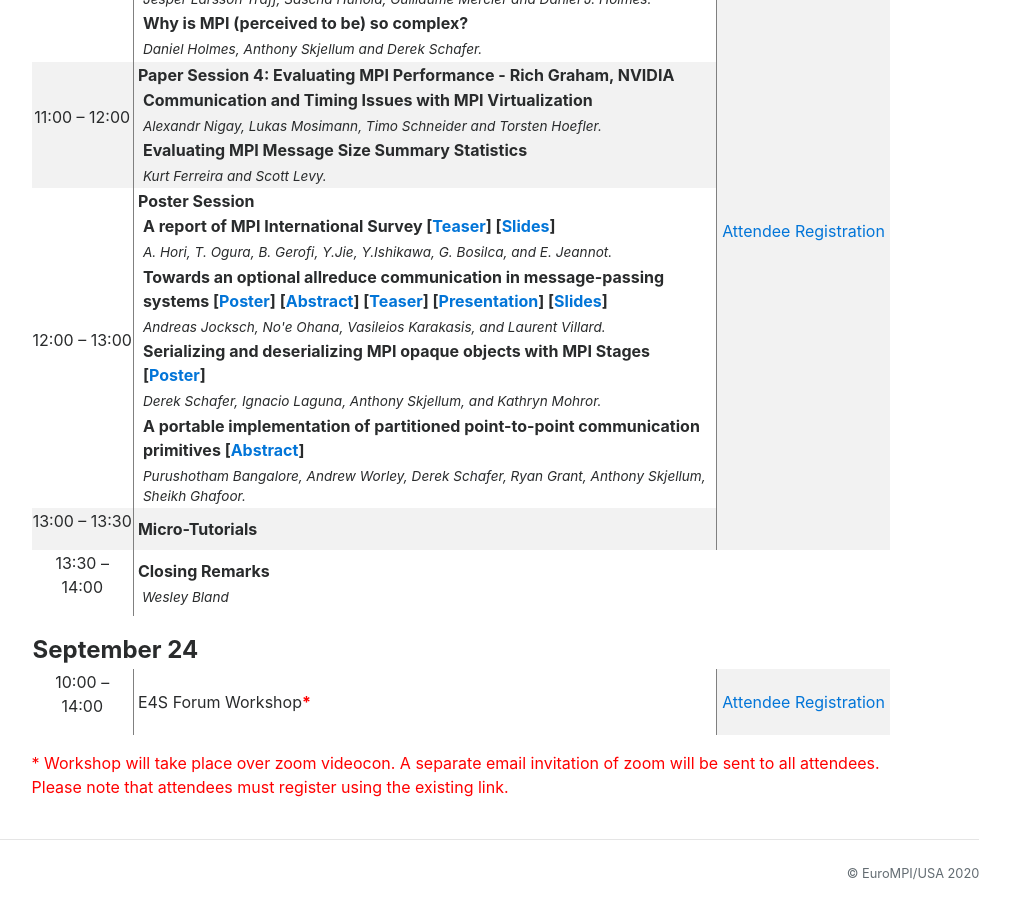
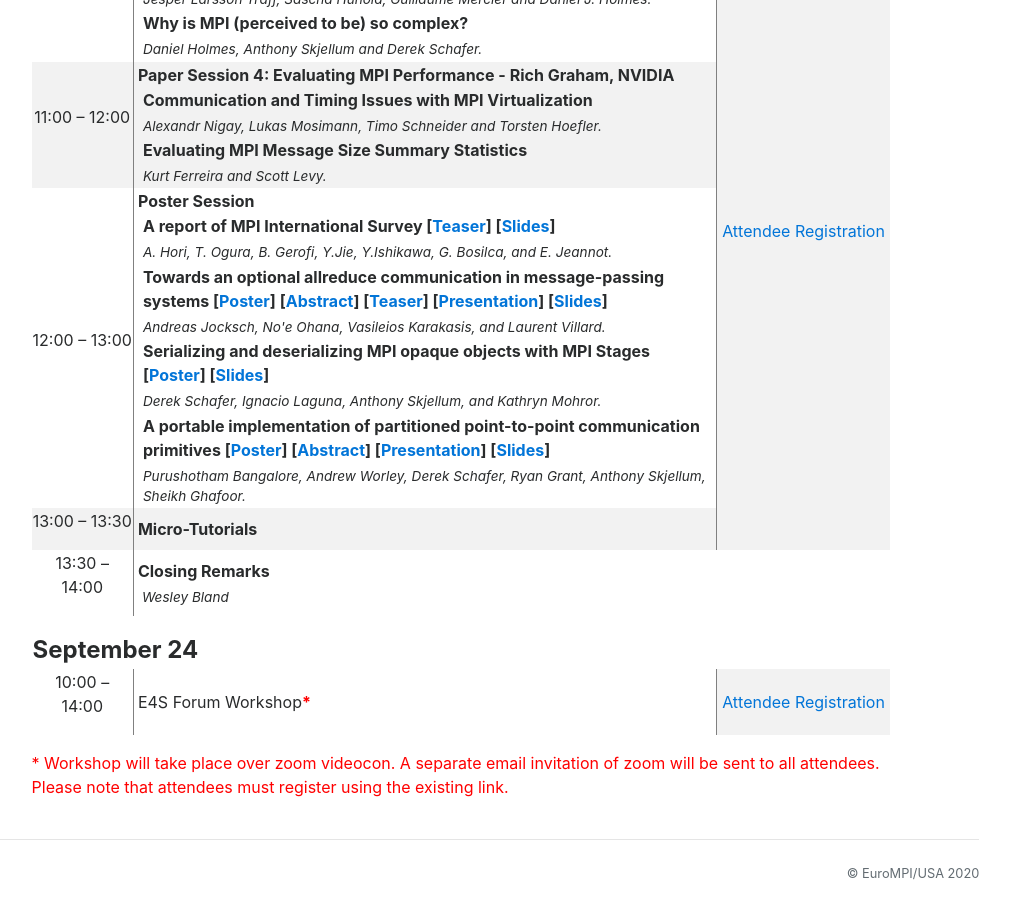
Before and after one commit to eurompi/eurompi.github.io, a Jekyll site: the page built from program.html, in a window 1280 px wide and 900 px high, scrolled down 1214 px. Shown: the whole window, without its empty margins (179-1189 px from the left). Built offline with Jekyll 4.4.1, drawn with Linux system fonts in a browser that asks for light colours; nearby versions of some CDN libraries.

Commit message:
Add additional posters information

```diff
--- a/program.html
+++ b/program.html
@@ -158,13 +158,13 @@
                 </tr>
                 <tr>
                   <td>
-                    <div style="font-weight:bold;padding-left:4px">Serializing and deserializing MPI opaque objects with MPI Stages [<a href="http://icl.utk.edu/~bosilca/eurompi20/poster_25_poster.pdf" target="_blank">Poster</a>]</div>
+                    <div style="font-weight:bold;padding-left:4px">Serializing and deserializing MPI opaque objects with MPI Stages [<a href="http://icl.utk.edu/~bosilca/eurompi20/poster_25_poster.pdf" target="_blank">Poster</a>] [<a href="./aasets/posters/EuroMPI2020-MPI-OpObjSer-Poster-Presentation.pdf" target="_blank">Slides</a>]</div>
                     <div style="padding-top:4px;padding-left:4px;font-size:0.85em;font-style:italic">Derek Schafer, Ignacio Laguna, Anthony Skjellum, and Kathryn Mohror.</div>
                   </td>
                 </tr>
                 <tr>
                   <td>
-                    <div style="font-weight:bold;padding-left:4px">A portable implementation of partitioned point-to-point communication primitives [<a href="http://icl.utk.edu/~bosilca/eurompi20/poster_26_abstract.pdf" target="_blank">Abstract</a>]</div>
+                    <div style="font-weight:bold;padding-left:4px">A portable implementation of partitioned point-to-point communication primitives [<a href="./aasets/posters/EuroMPI_2020_MPI-partComm-Poster.pdf" target="_blank">Poster</a>] [<a href="http://icl.utk.edu/~bosilca/eurompi20/poster_26_abstract.pdf" target="_blank">Abstract</a>] [<a href="https://www.dropbox.com/s/ypssbudxvn7ij6d/A%20Portable%20Implementation%20of%20Partitioned%20Point-to-Point%20Communication%20Primitives.pptx%20-%20Google%20Slides%20-%20Google%20Chrome%202020-09-17%2016-16-15.mp4?dl=0" target="_blank">Presentation</a>] [<a href="./assets/posters/poster_26_slides.pdf" target="_blank">Slides</a>]</div>
                     <div style="padding-top:4px;padding-left:4px;font-size:0.85em;font-style:italic">Purushotham Bangalore, Andrew Worley, Derek Schafer, Ryan Grant, Anthony Skjellum, Sheikh Ghafoor.</div>
                   </td>
                 </tr></tbody></table>
```
